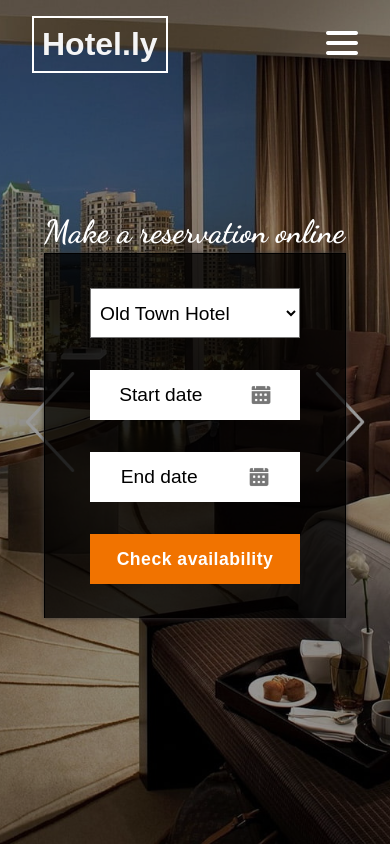
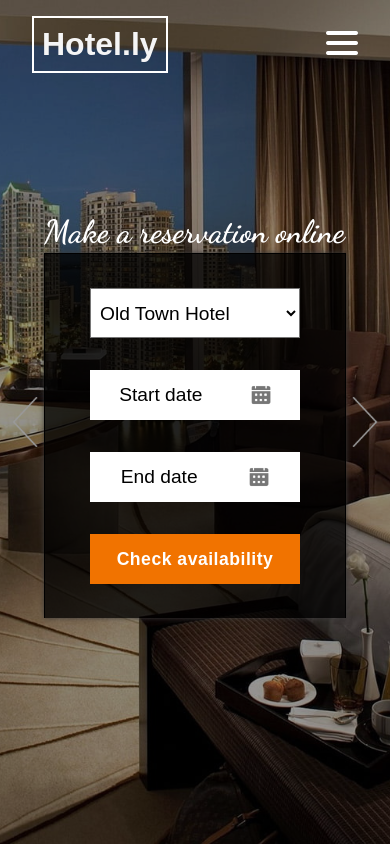
Before and after one commit to ItsMeCineQ/hotel_web_react_v2, a React (Create React App) app: page / in a window 390 px wide. Shown: the top 846 px of the page. Built offline with nearby package versions, Linux system fonts and the light colour scheme.

Commit message:
changed slider buttons width on smartphones

```diff
--- a/src/css/slider.css
+++ b/src/css/slider.css
@@ -75,3 +75,16 @@
     object-fit: cover;
     transition: opacity 0.5 ease;
   }
+
+  @media only screen and (max-width: 610px){
+    .button--arrow{
+      width: 100px;
+    }
+    .slider--container .button--arrow-left img{
+      height: 50px;
+    }
+
+    .slider--container .button--arrow-right img{
+      height: 50px;
+    }
+  }
```
